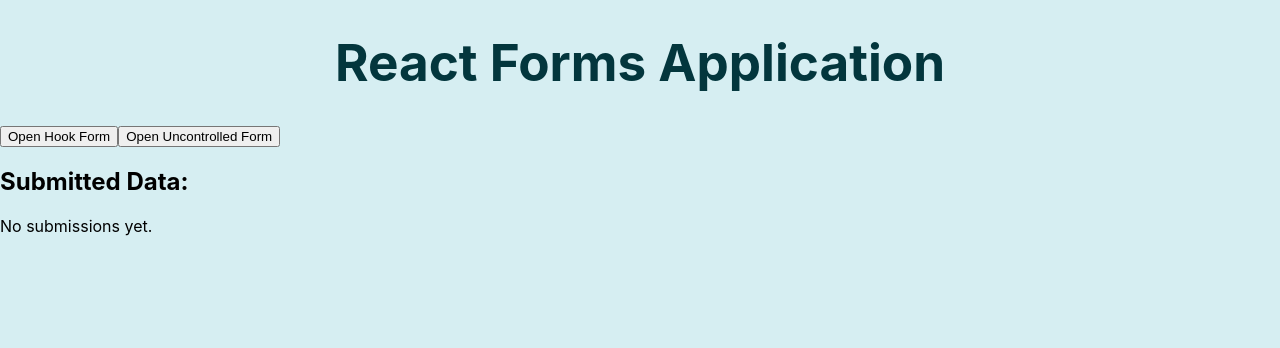
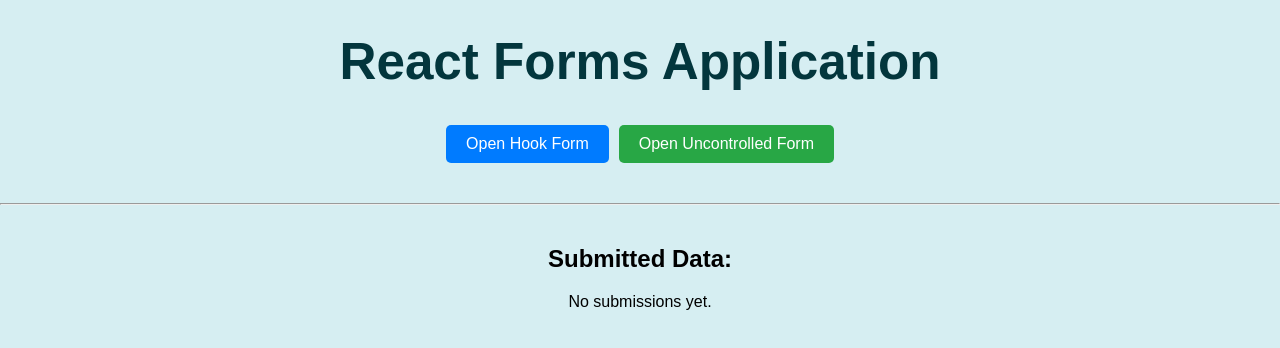
Before and after one commit to guliaisaeva/react, a React (Vite) app: page / in a window 1280 px wide. Shown: the top 348 px of the page. Built offline with nearby package versions, Linux system fonts and the light colour scheme.

Commit message:
fix: fix styles

```diff
--- a/src/App.tsx
+++ b/src/App.tsx
@@ -9,13 +9,46 @@ const App: React.FC = () => {
   const [openUncontrolled, setOpenUncontrolled] = useState(false);
 
   return (
-    <div>
+    <div style={{ textAlign: 'center', fontFamily: 'Arial, sans-serif' }}>
       <h1>React Forms Application</h1>
 
-      <button onClick={() => setOpenHookForm(true)}>Open Hook Form</button>
-      <button onClick={() => setOpenUncontrolled(true)}>
-        Open Uncontrolled Form
-      </button>
+      <div
+        style={{
+          display: 'flex',
+          justifyContent: 'center',
+          gap: '10px',
+          margin: '20px 0',
+        }}
+      >
+        <button
+          onClick={() => setOpenHookForm(true)}
+          style={{
+            padding: '10px 20px',
+            fontSize: '16px',
+            cursor: 'pointer',
+            backgroundColor: '#007bff',
+            color: 'white',
+            border: 'none',
+            borderRadius: '5px',
+          }}
+        >
+          Open Hook Form
+        </button>
+        <button
+          onClick={() => setOpenUncontrolled(true)}
+          style={{
+            padding: '10px 20px',
+            fontSize: '16px',
+            cursor: 'pointer',
+            backgroundColor: '#28a745',
+            color: 'white',
+            border: 'none',
+            borderRadius: '5px',
+          }}
+        >
+          Open Uncontrolled Form
+        </button>
+      </div>
 
       <Modal open={openHookForm} onClose={() => setOpenHookForm(false)}>
         <HookForm onSuccess={() => setOpenHookForm(false)} />
@@ -24,6 +57,9 @@ const App: React.FC = () => {
       <Modal open={openUncontrolled} onClose={() => setOpenUncontrolled(false)}>
         <UncontrolledForm onSuccess={() => setOpenUncontrolled(false)} />
       </Modal>
+
+      <hr style={{ margin: '40px 0' }} />
+
       <h2>Submitted Data:</h2>
       <SubmittedForms />
     </div>
--- a/src/components/SubmittedForms.tsx
+++ b/src/components/SubmittedForms.tsx
@@ -1,18 +1,33 @@
-import React from 'react';
+import React, { useEffect, useState } from 'react';
 import { useSelector } from 'react-redux';
 import { RootState } from './store';
 
 const SubmittedForms: React.FC = () => {
   const forms = useSelector((state: RootState) => state.forms);
+  const [highlightedIndex, setHighlightedIndex] = useState<number | null>(null);
+
+  useEffect(() => {
+    if (forms.length === 0) return;
+    const lastIndex = forms.length - 1;
+    setHighlightedIndex(lastIndex);
+  }, [forms]);
 
   if (forms.length === 0) return <p>No submissions yet.</p>;
 
   return (
     <div>
-      {forms.map((f, index) => (
+      {forms.map((f, index) => {
+        const isHighlighted = index === highlightedIndex;
+        return (
           <div
             key={index}
-          style={{ border: '1px solid #ccc', marginBottom: 12, padding: 8 }}
+            style={{
+              border: '1px solid #ccc',
+              marginBottom: 12,
+              padding: 8,
+              backgroundColor: isHighlighted ? '#11ce2aff' : '#fff',
+              transition: 'background-color 0.3s ease',
+            }}
           >
             <p>
               <strong>Name:</strong> {f.name}
@@ -37,7 +52,8 @@ const SubmittedForms: React.FC = () => {
               />
             )}
           </div>
-      ))}
+        );
+      })}
     </div>
   );
 };
--- a/tsconfig.json
+++ b/tsconfig.json
@@ -5,6 +5,8 @@
     "lib": ["ES2020", "DOM", "DOM.Iterable"],
     "module": "ESNext",
     "skipLibCheck": true,
+    "types": ["jest", "node"],
+
 
     /* Bundler mode */
     "moduleResolution": "bundler",
```
Also changed, not shown: package.json (+10 -1 lines), src/setupTests.ts (added, +1 -0 lines), 1 other file (tests, documents, lock files or other folders). Lines whose indentation alone changed are shown as unchanged.
